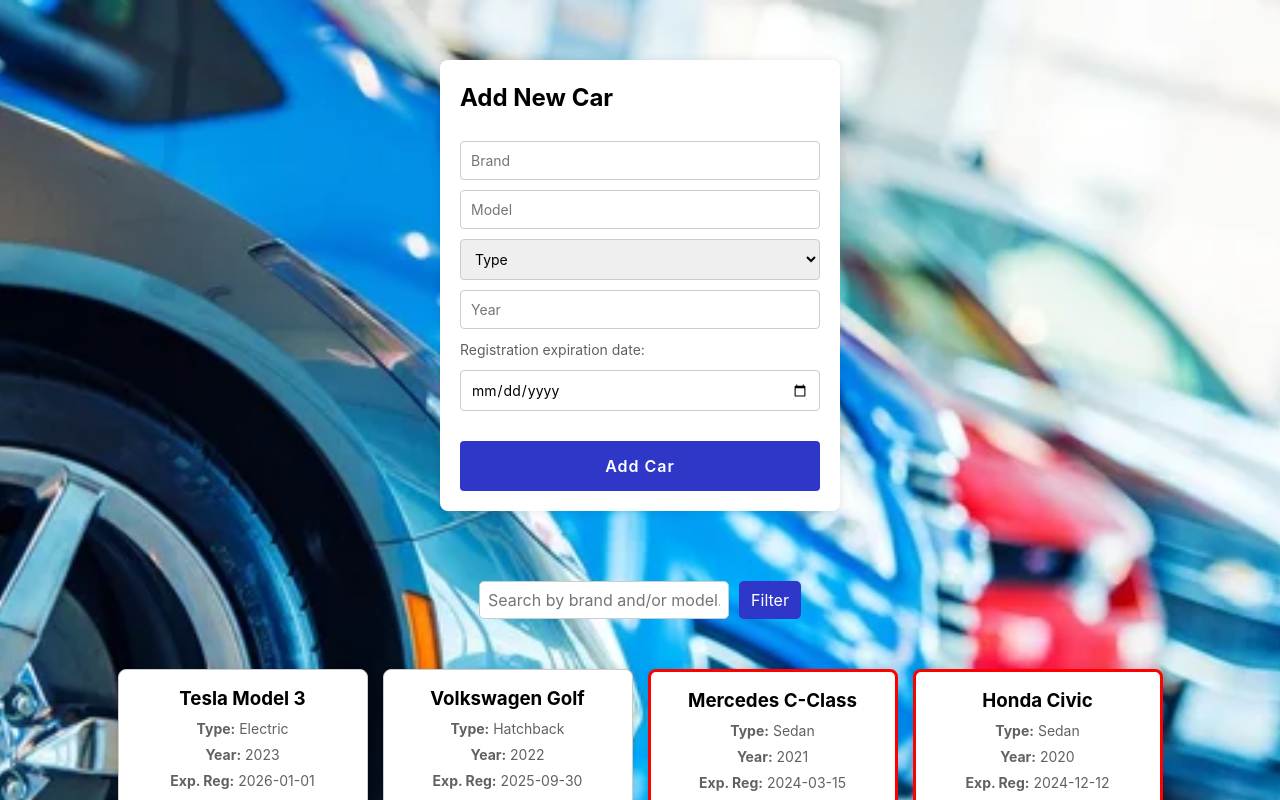
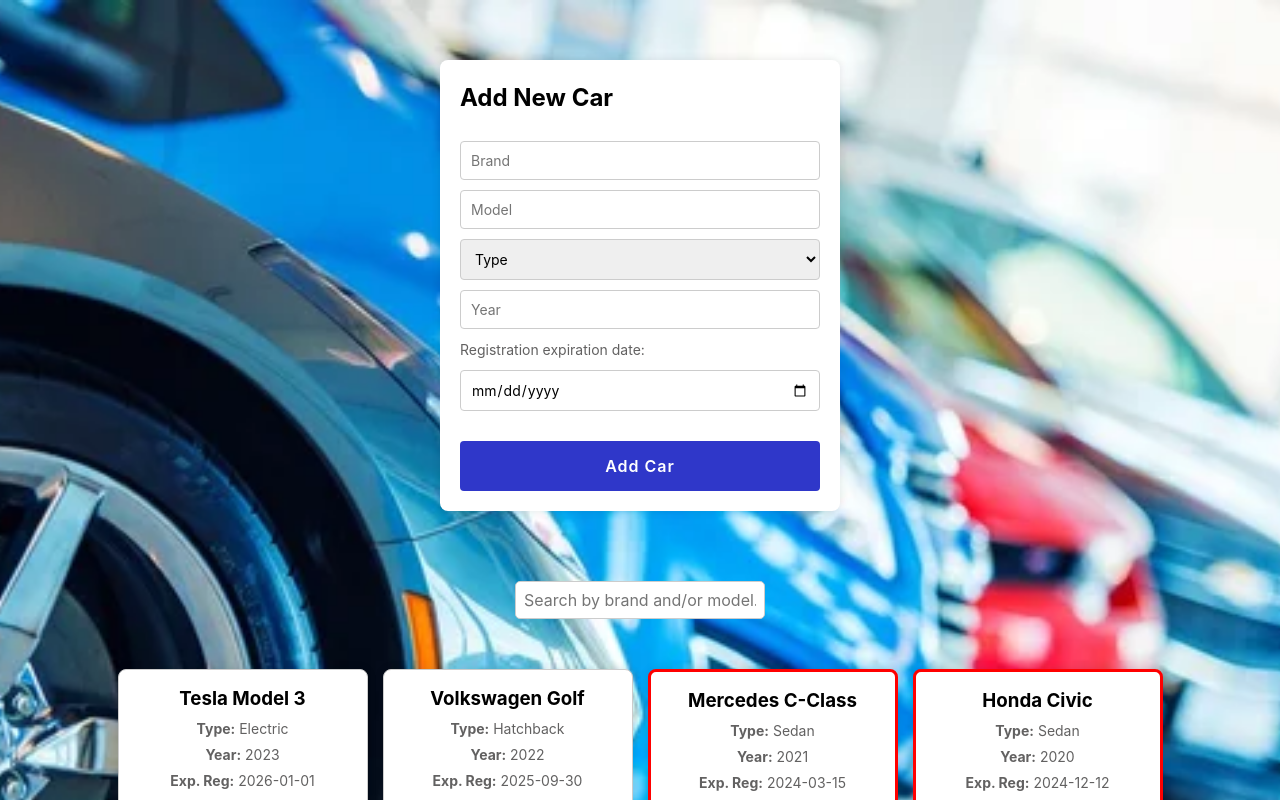
Before and after one commit to NinaBucic/Internship-14-CarDealership, a React (Vite) app in the folder CarDealership/: page / in a window 1280 px wide. Shown: the top 800 px of the page. Built offline with nearby package versions, Linux system fonts and the light colour scheme.

Commit message:
Implement real-time filtering

```diff
--- a/CarDealership/src/components/Filter.jsx
+++ b/CarDealership/src/components/Filter.jsx
@@ -5,11 +5,9 @@ function Filter({ onFilter }) {
   const [searchTerm, setSearchTerm] = useState("");
 
   const handleChange = (e) => {
-    setSearchTerm(e.target.value);
-  };
-
-  const handleClick = () => {
-    onFilter(searchTerm);
+    const value = e.target.value;
+    setSearchTerm(value);
+    onFilter(value);
   };
 
   return (
@@ -20,7 +18,6 @@ function Filter({ onFilter }) {
         value={searchTerm}
         onChange={handleChange}
       />
-      <button onClick={handleClick}>Filter</button>
     </div>
   );
 }
--- a/CarDealership/src/styles/Filter.css
+++ b/CarDealership/src/styles/Filter.css
@@ -14,17 +14,3 @@
   border-radius: 5px;
   font-size: 16px;
 }
-
-.filter-container button {
-  padding: 8px 12px;
-  background-color: var(--blue-color);
-  color: white;
-  border: none;
-  border-radius: 5px;
-  cursor: pointer;
-  font-size: 16px;
-}
-
-.filter-container button:hover {
-  background-color: var(--blue-color-hover);
-}
```
